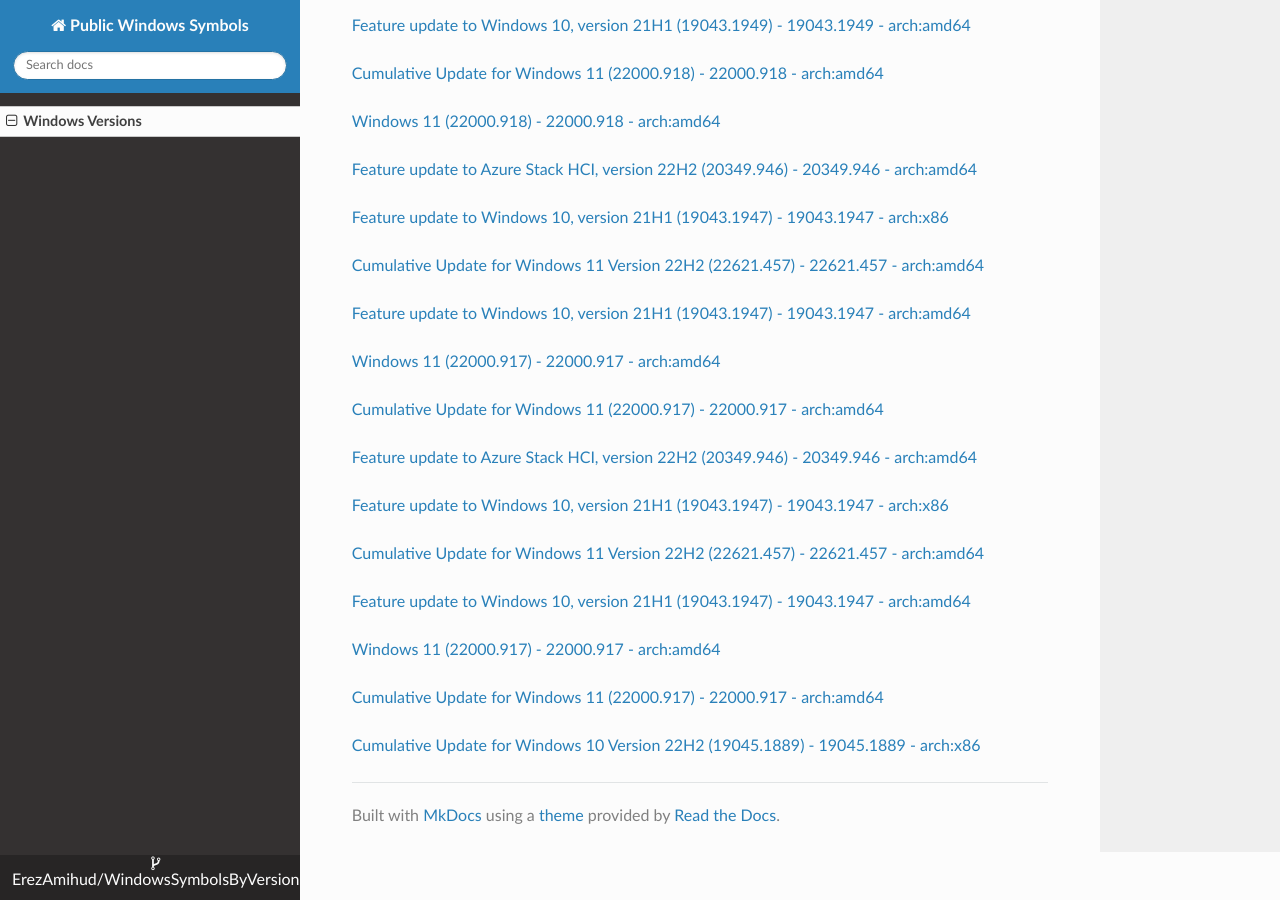
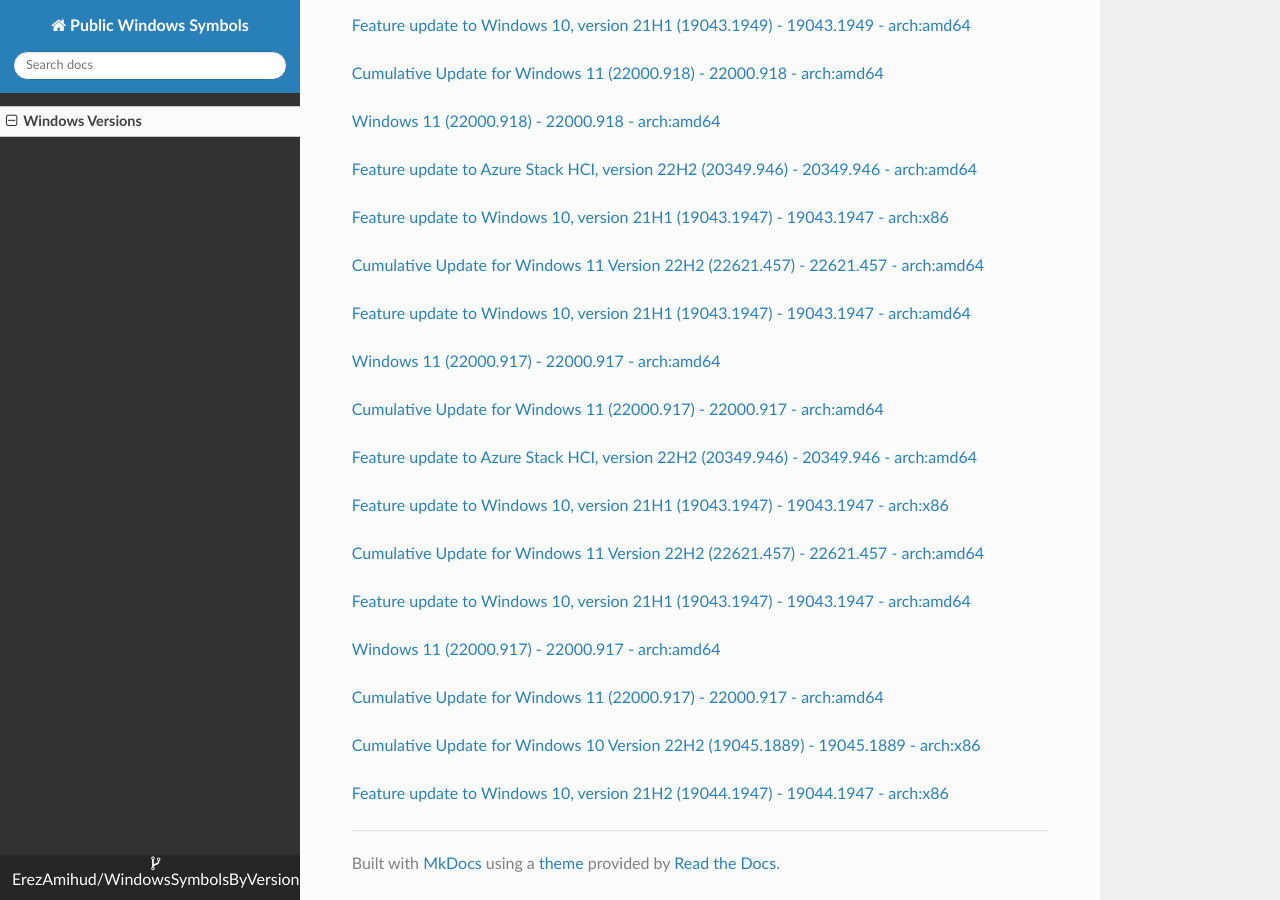
Before and after one commit to ErezAmihud/WindowsSymbolsByVersion, an MkDocs documentation site: the page built from docs/index.md, in a window 1280 px wide and 900 px high, scrolled down 54677 px. Built offline with MkDocs 1.6.1, drawn with Linux system fonts in a browser that asks for light colours; nearby versions of some CDN libraries.

Commit message:
Automated commit, add manifest for f4fb493c-bb80-4ec1-89c1-b7f060916efa

```diff
--- a/docs/index.md
+++ b/docs/index.md
@@ -3238,3 +3238,6 @@
 
 
 [Cumulative Update for Windows 10 Version 22H2 (19045.1889) - 19045.1889 - arch:x86](https://github.com/ErezAmihud/WindowsSymbolsByVersion/blob/main/manifests/9af2f1d7-e9bd-408f-849a-3cbc6700b196.manifest)
+
+
+[Feature update to Windows 10, version 21H2 (19044.1947) - 19044.1947 - arch:x86](https://github.com/ErezAmihud/WindowsSymbolsByVersion/blob/main/manifests/f4fb493c-bb80-4ec1-89c1-b7f060916efa.manifest)
```
Also changed, not shown: process_builds.json (+1 -1 lines), 1 other file.
